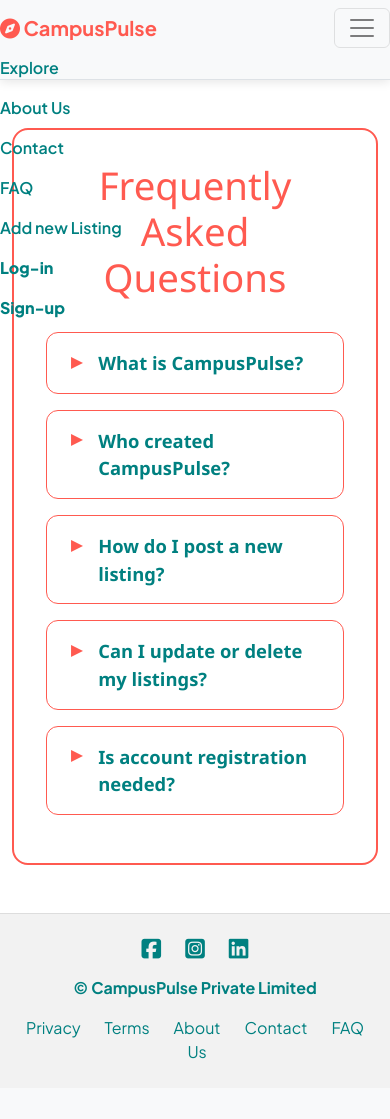
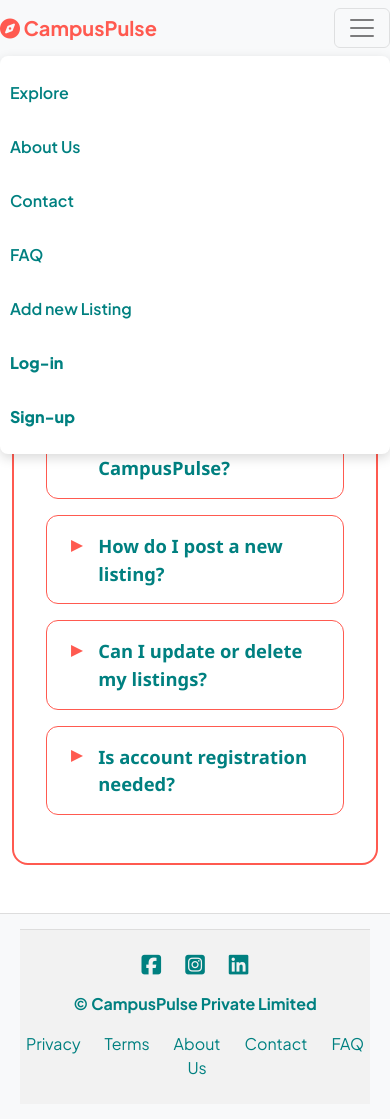
Before and after one commit to sri-varshith-reddy/campuspulse, a Node project: template views/listings/faq.ejs in a window 390 px wide, after a click that opens the changed part. Before the commit the page ends 1059 px from the top, so only its background shows below. Run offline with Node 20 templates, Linux system fonts and the light colour scheme; the template is opened without the code that fills it, so the values that code supplies are empty; some libraries are stand-ins or nearby versions.

Commit message:
Update style.css

```diff
--- a/public/css/style.css
+++ b/public/css/style.css
@@ -750,3 +750,37 @@
   margin-right: 0.4rem;
   color: #999;
 }
+@media (max-width: 768px) {
+  .navbar-collapse {
+    background: #ffffff;
+    border-radius: 8px;
+    padding: 10px;
+    margin-top: 8px;
+    box-shadow: 0 4px 12px rgba(0,0,0,0.15);
+  }
+
+  .navbar-collapse a {
+    display: block;
+    padding: 10px 15px;
+    margin: 5px 0;
+    border-radius: 6px;
+    text-decoration: none;
+    color: #008080;
+    font-weight: 500;
+  }
+
+  .navbar-collapse a:hover {
+    background: #008080;
+    color: #fff;
+  }
+}
+footer {
+  margin-top: auto;
+  width: 100%;             /* Stretch full width */
+  background: #f8f9fa;
+  padding: 15px 20px;
+  text-align: center;
+  border-top: 1px solid #ddd;
+  color: #333;
+  box-sizing: border-box;  /* Prevents overflow */
+}
```
